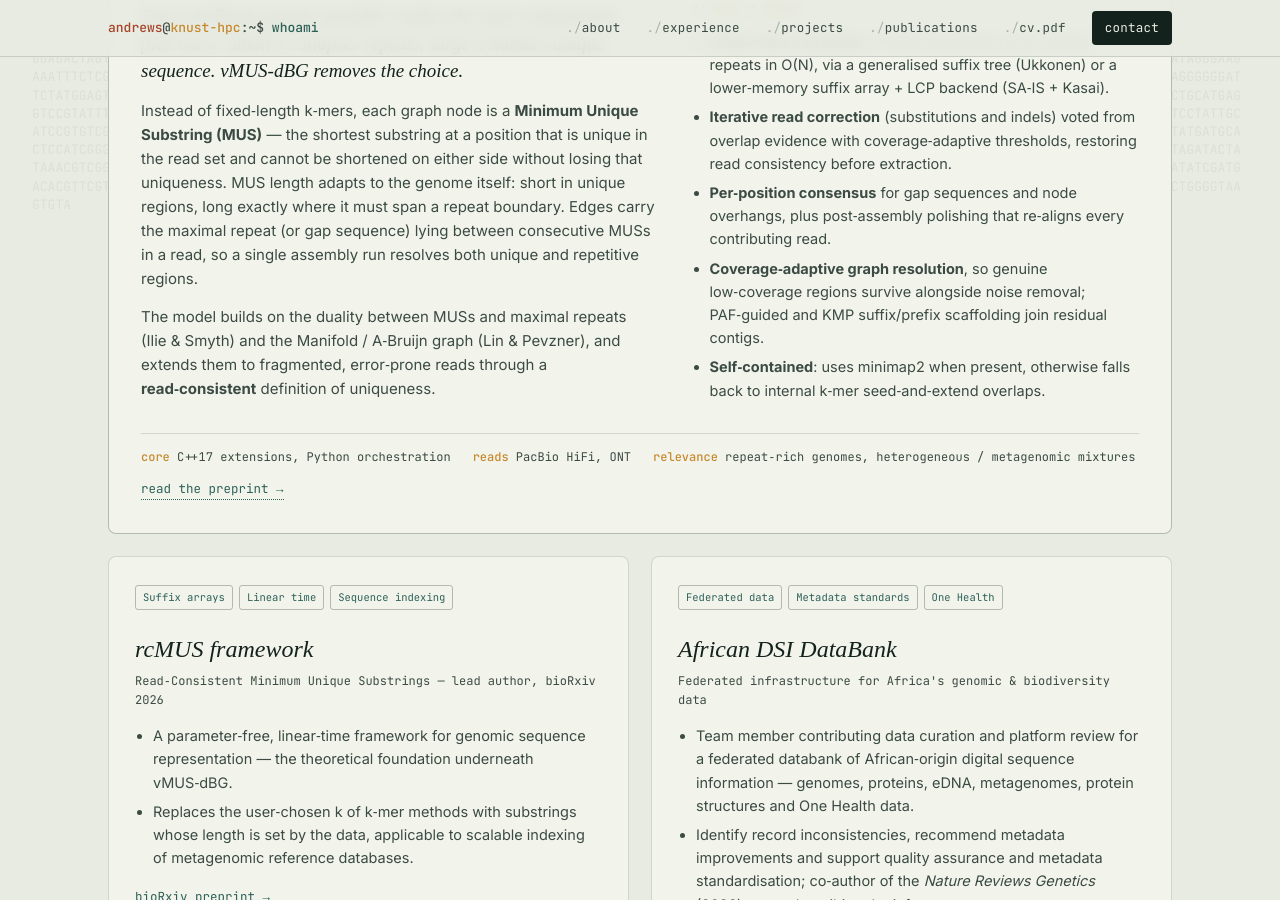
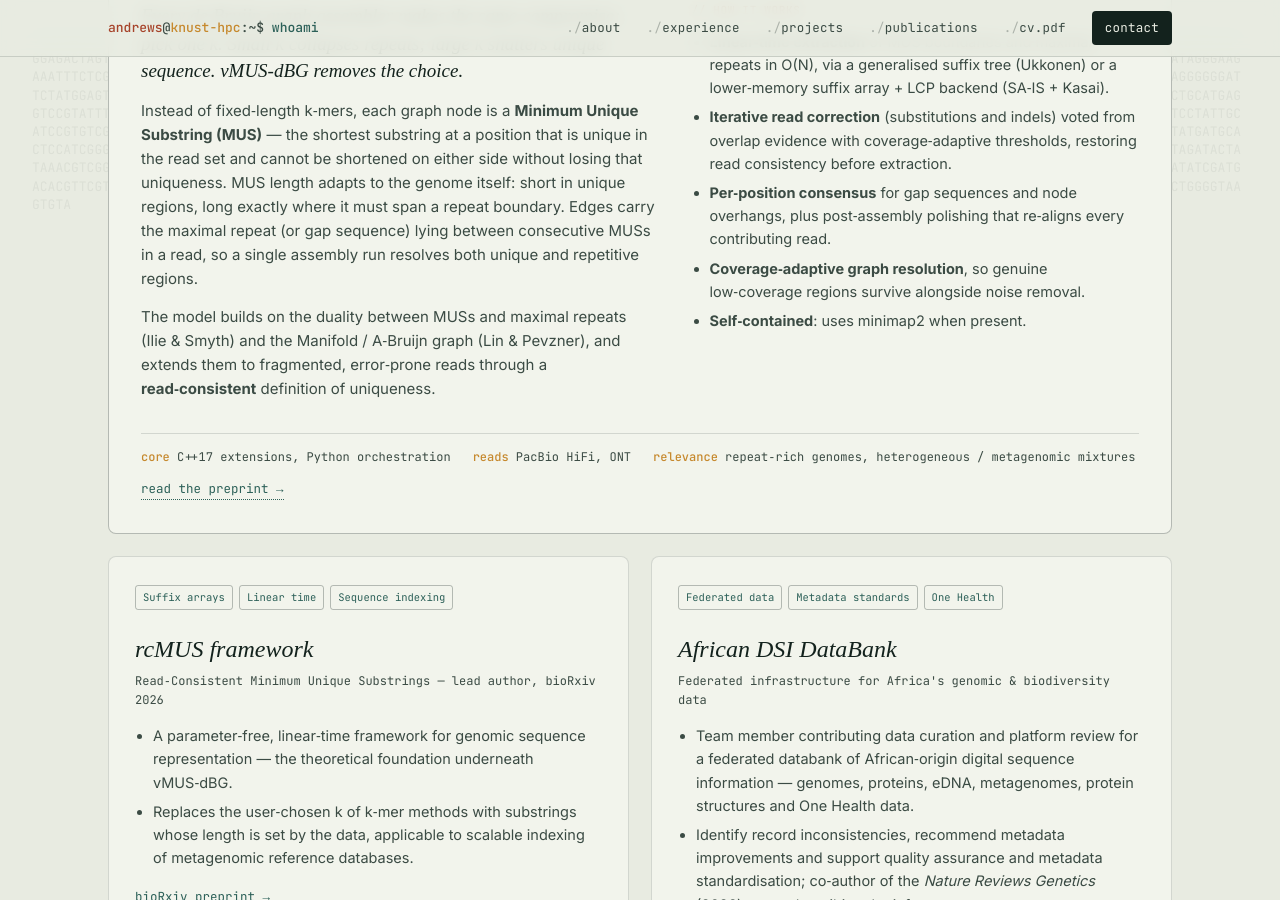
Before and after one commit to fandrew19/fandrew19.github.io, a Jekyll site: the page built from index.html, in a window 1280 px wide and 900 px high, scrolled down 5356 px. Built offline with Jekyll 4.4.1, drawn with Linux system fonts in a browser that asks for light colours; some web fonts are replaced.

Commit message:
project edit

```diff
--- a/_includes/projects/vmus-dbg.html
+++ b/_includes/projects/vmus-dbg.html
@@ -14,8 +14,8 @@
         <li><b>Linear‑time extraction</b> of MUS boundaries and maximal repeats in O(N), via a generalised suffix tree (Ukkonen) or a lower‑memory suffix array + LCP backend (SA‑IS + Kasai).</li>
         <li><b>Iterative read correction</b> (substitutions and indels) voted from overlap evidence with coverage‑adaptive thresholds, restoring read consistency before extraction.</li>
         <li><b>Per‑position consensus</b> for gap sequences and node overhangs, plus post‑assembly polishing that re‑aligns every contributing read.</li>
-        <li><b>Coverage‑adaptive graph resolution</b>, so genuine low‑coverage regions survive alongside noise removal; PAF‑guided and KMP suffix/prefix scaffolding join residual contigs.</li>
-        <li><b>Self‑contained</b>: uses minimap2 when present, otherwise falls back to internal k‑mer seed‑and‑extend overlaps.</li>
+        <li><b>Coverage‑adaptive graph resolution</b>, so genuine low‑coverage regions survive alongside noise removal.</li>
+        <li><b>Self‑contained</b>: uses minimap2 when present.</li>
       </ul>
     </div>
   </div>
```
